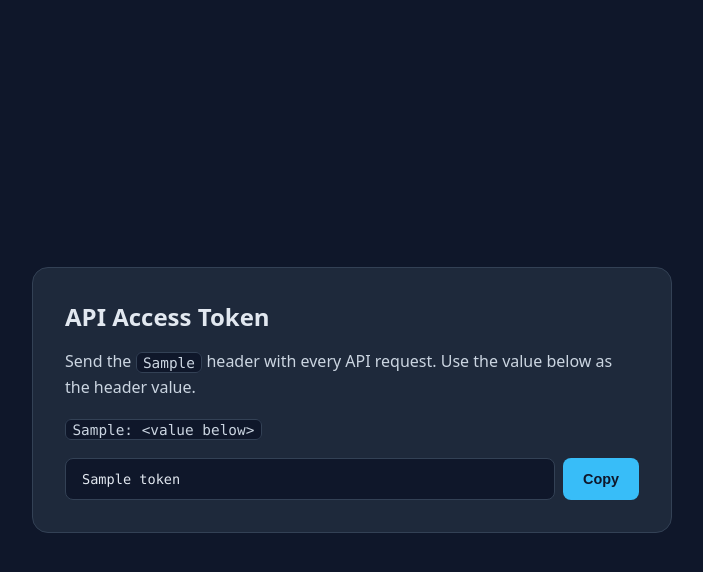
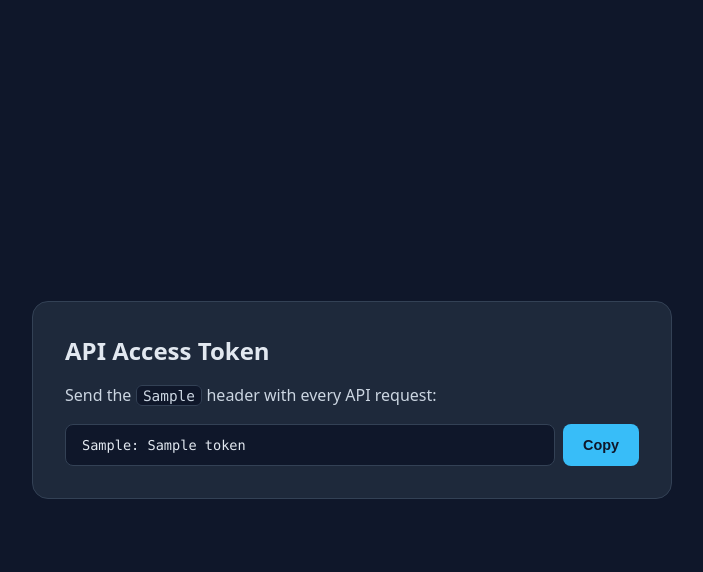
Before and after one commit to nsychev/cf-one-token, a Python web app: template cf_token/templates/index.html in a window 1280 px wide. Shown: the top 572 px of the page, without its empty margins (288-991 px from the left). Run offline with Jinja, Linux system fonts and the light colour scheme; the template is opened without the code that fills it: most values are stand-ins (such as "Sample title", 1, 10 or a date in 2020).

Commit message:
Reduce AI slop

```diff
--- a/cf_token/templates/index.html
+++ b/cf_token/templates/index.html
@@ -11,18 +11,17 @@
         <h1>API Access Token</h1>
         <p>
             Send the <code>{{ api_header }}</code> header with every API
-            request. Use the value below as the header value.
+            request:
         </p>
         {% if token %}
-        <p><code>{{ api_header }}: &lt;value below&gt;</code></p>
         <div class="token-row">
-            <div class="token" id="token">{{ token }}</div>
+            <div class="token" id="token">{{ api_header }}: {{ token }}</div>
             <button id="copy" type="button">Copy</button>
         </div>
         {% else %}
         <div class="error">
-            No access token found. This page must be opened through the
-            authenticating proxy.
+            No access token found. This page must be under the same Cloudflare
+	    API application.
         </div>
         {% endif %}
     </main>
```
